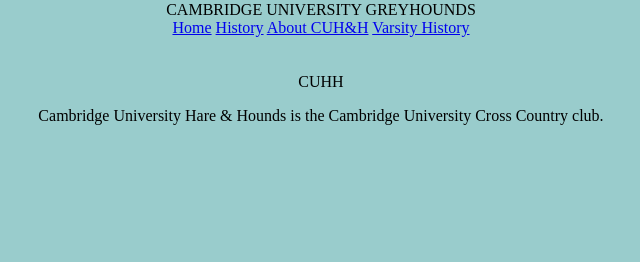
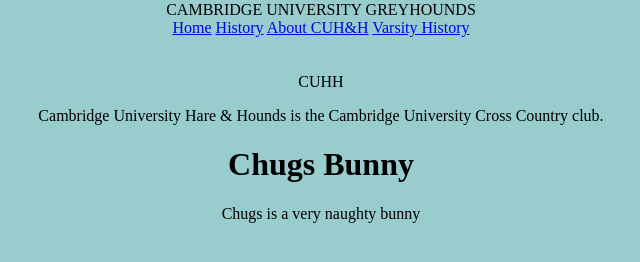
Before and after one commit to matt-leach/greyhounds, a Django app: page /cuhh/ in a window 1280 px wide. Shown: the part 207-469 px from the top of the page, without its empty margins (319-959 px from the left). Run offline with Django 3.2, Linux system fonts and the light colour scheme.

Commit message:
Chugs Bunny

```diff
--- a/greyhounds/templates/core/cuhh.html
+++ b/greyhounds/templates/core/cuhh.html
@@ -2,4 +2,9 @@
 {% block content %}
 CUHH
 <p>Cambridge University Hare &amp; Hounds is the Cambridge University Cross Country club.</p>
+
+<h1>Chugs Bunny </h1>
+<p> Chugs is a very naughty bunny </p>
+
+
 {% endblock %}
```
